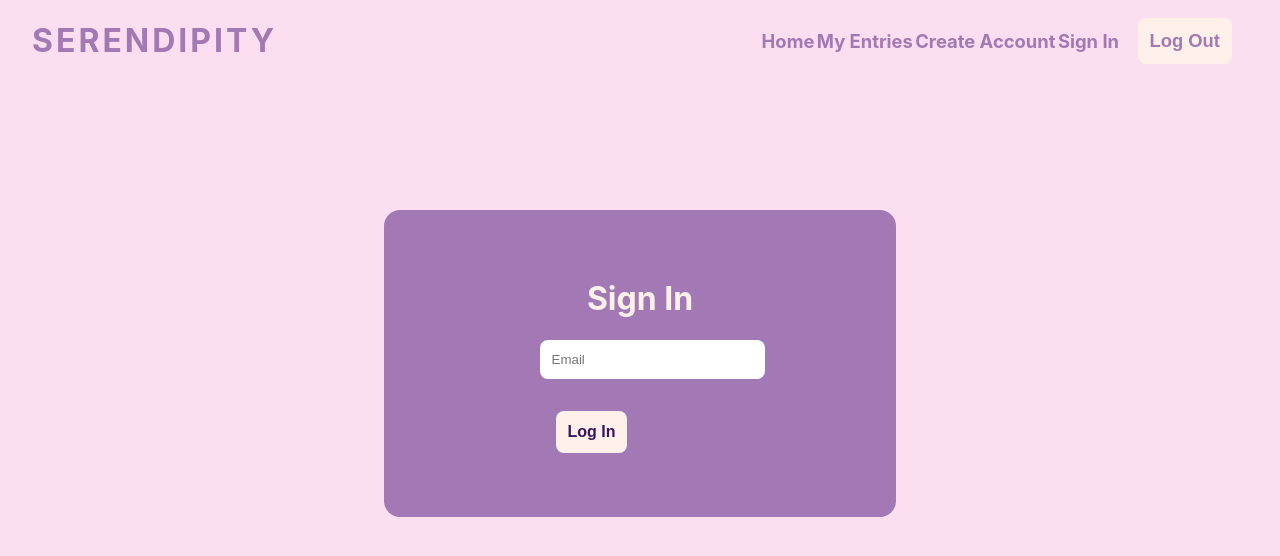
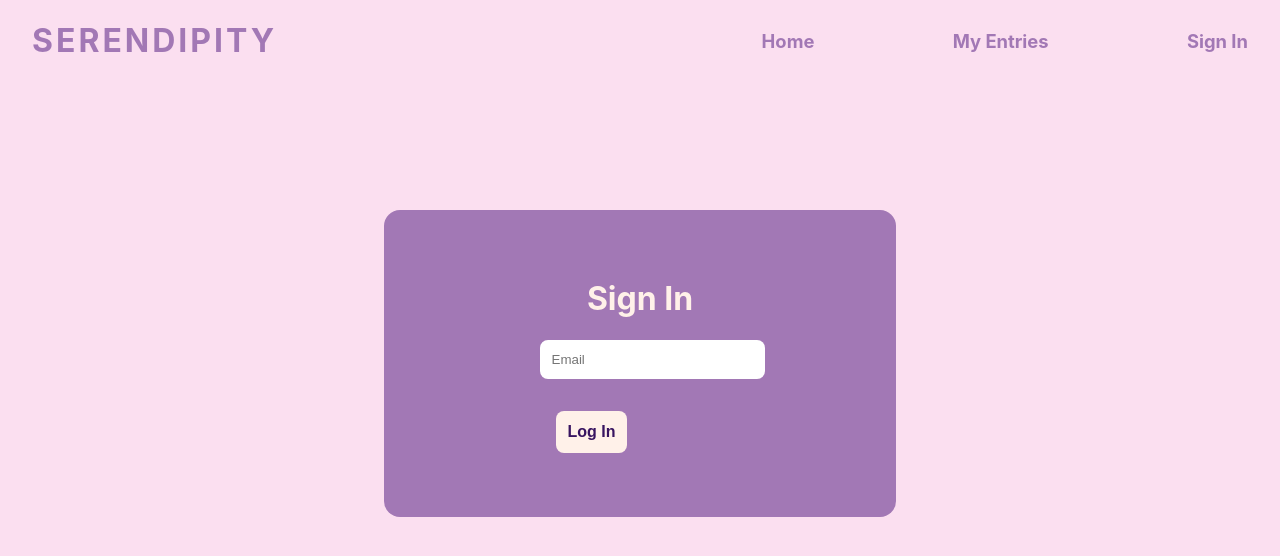
Before and after one commit to sunshinemoua/serendipity, a React (Create React App) app: page /sign-in in a window 1280 px wide. Shown: the top 556 px of the page. Built offline with nearby package versions, Linux system fonts and the light colour scheme.

Commit message:
added conditional statement to only display log out button when signed in

```diff
--- a/src/App.js
+++ b/src/App.js
@@ -42,6 +42,7 @@ const entrySchema = yup.object().shape({
 
 const NavBar = () => {
   const dispatch = useDispatch();
+  const verified = useSelector((state) => state.user.verifiedUsers);
 
   return (
     <div className="navbar-wrapper">
@@ -53,15 +54,17 @@ const NavBar = () => {
         <NavLink className="link" to="/my-entries">
           My Entries
         </NavLink>
-        <NavLink className="link" to="/create-account">
+        {/* <NavLink className="link" to="/create-account">
           Create Account
-        </NavLink>
+        </NavLink> */}
         <NavLink className="link" to="/sign-in">
           Sign In
         </NavLink>
-        <button className="link" onClick={() => dispatch(logOut())}>
-          Log Out
-        </button>
+        {verified && (
+          <button className="link" onClick={() => dispatch(logOut())}>
+            Log Out
+          </button>
+        )}
       </div>
     </div>
   );
--- a/src/App.scss
+++ b/src/App.scss
@@ -117,6 +117,10 @@ h2 {
     font-weight: bold;
     text-decoration: none;
   }
+
+  .logout-btn {
+    display: none;
+  }
 }
 
 // FORM SIGN UP
--- a/src/redux/usersSlice.js
+++ b/src/redux/usersSlice.js
@@ -1,5 +1,4 @@
 import { createSlice } from "@reduxjs/toolkit";
-import { uuid } from "uuidv4";
 
 const usersList =
   localStorage.getItem("users") !== null
```
